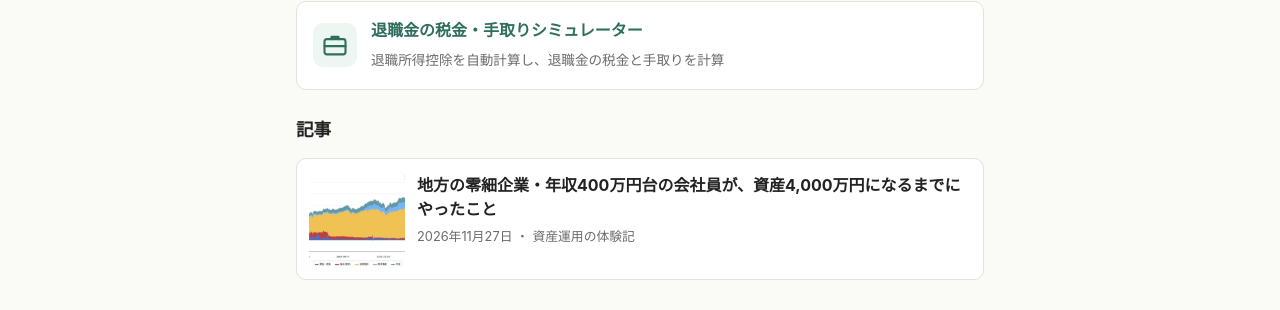
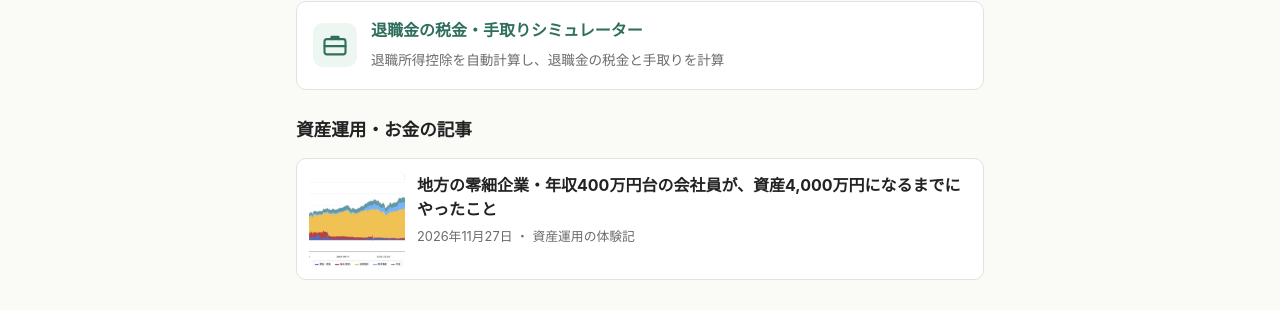
Before and after one commit to qsuke33/qsuke33.github.io, a Jekyll site: the page built from index.html, in a window 1280 px wide. Shown: the part 1305-1615 px from the top of the page. Built offline with Jekyll 4.4.1, drawn with Linux system fonts in a browser that asks for light colours.

Commit message:
トップの記事欄を「資産運用・お金」と「買ってよかったもの」に分ける
Co-Authored-By: Claude Opus 5.5 <noreply@anthropic.com>
Claude-Session: https://claude.ai/code/session_01Tt461ja138dTReBfTp5nKs

```diff
--- /dev/null
+++ b/_includes/post-list.html
@@ -0,0 +1,19 @@
+{%- comment -%} 記事カードの一覧。include.posts に記事の配列を渡す {%- endcomment -%}
+<ul class="post-list">
+  {%- for post in include.posts -%}
+  <li class="post-card">
+    <a href="{{ post.url | relative_url }}">
+      {%- if post.image -%}
+      <img src="{{ post.image | relative_url }}" alt="{{ post.product | default: post.title }}" loading="lazy" width="160" height="160">
+      {%- else -%}
+      <span class="noimage">No Image</span>
+      {%- endif -%}
+      <div class="card-text">
+        {% unless post.pr == false %}<span class="card-pr">PR</span>{% endunless %}
+        <h2>{{ post.title }}</h2>
+        <p class="post-meta">{{ post.date | date: '%Y年%-m月%-d日' }}{% if post.category %} ・ {{ post.category }}{% endif %}</p>
+      </div>
+    </a>
+  </li>
+  {%- endfor -%}
+</ul>
--- a/index.html
+++ b/index.html
@@ -11,7 +11,7 @@ layout: default
   </ul>
 </section>
 
-{%- assign story = site.posts | where: "category", "資産運用の体験記" | first -%}
+{%- assign story = site.posts | where: "section", "money" | last -%}
 {%- if story %}
 <a class="owner" href="{{ story.url | relative_url }}">
   <span class="owner-label">運営者について</span>
@@ -23,24 +23,13 @@ layout: default
 <h2 class="section-title">計算ツール</h2>
 {% include tool-list.html %}
 
-{%- if site.posts.size > 0 %}
-<h2 class="section-title">記事</h2>
-<ul class="post-list">
-  {%- for post in site.posts -%}
-  <li class="post-card">
-    <a href="{{ post.url | relative_url }}">
-      {%- if post.image -%}
-      <img src="{{ post.image | relative_url }}" alt="{{ post.product | default: post.title }}" loading="lazy" width="160" height="160">
-      {%- else -%}
-      <span class="noimage">No Image</span>
-      {%- endif -%}
-      <div class="card-text">
-        {% unless post.pr == false %}<span class="card-pr">PR</span>{% endunless %}
-        <h2>{{ post.title }}</h2>
-        <p class="post-meta">{{ post.date | date: '%Y年%-m月%-d日' }}{% if post.category %} ・ {{ post.category }}{% endif %}</p>
-      </div>
-    </a>
-  </li>
-  {%- endfor -%}
-</ul>
+{%- assign money = site.posts | where: "section", "money" -%}
+{%- assign reviews = site.posts | where_exp: "p", "p.section != 'money'" -%}
+{%- if money.size > 0 %}
+<h2 class="section-title">資産運用・お金の記事</h2>
+{% include post-list.html posts=money %}
 {%- endif -%}
+{%- if reviews.size > 0 %}
+<h2 class="section-title">買ってよかったもの</h2>
+{% include post-list.html posts=reviews %}
+{%- endif -%}
```
Also changed, not shown: _posts/2026-11-27-shisan-4000man.md (+1 -0 lines), README.md.
